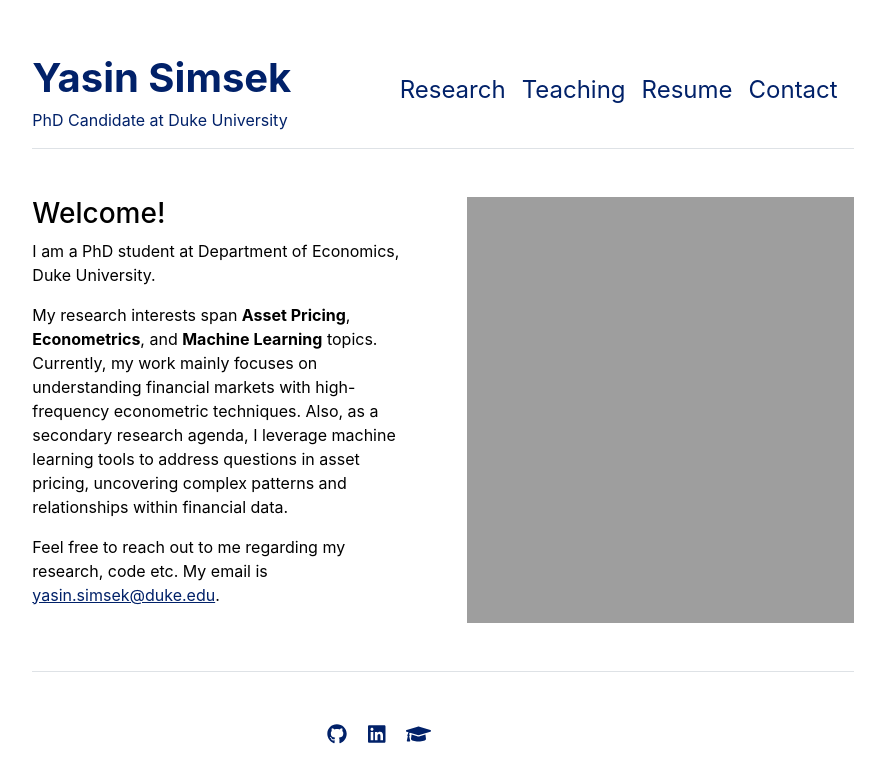
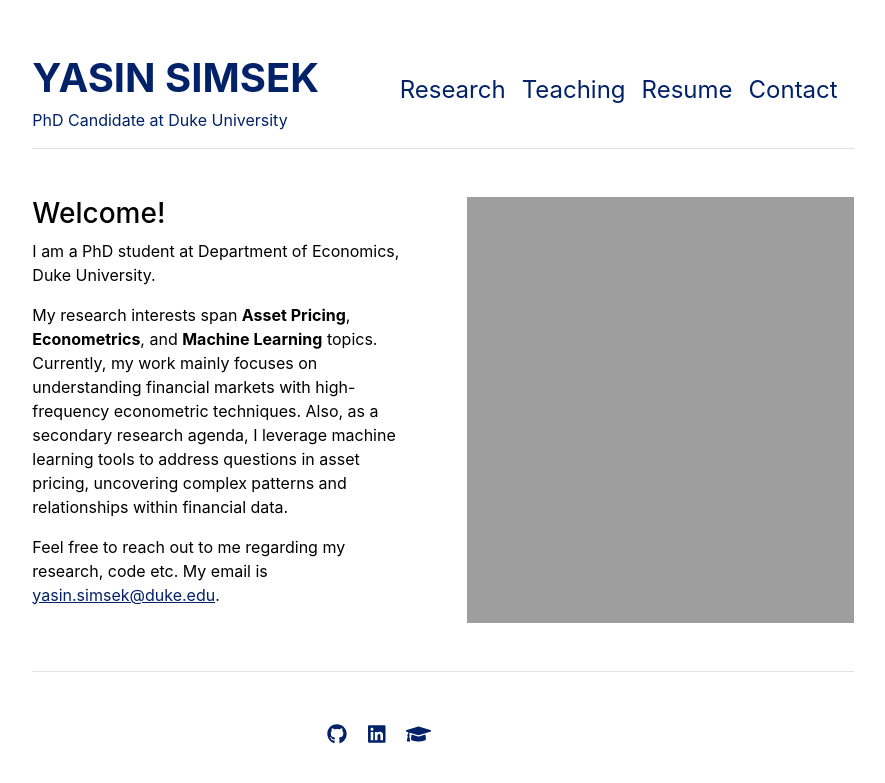
Before and after one commit to yasin-simsek/yasin-simsek.github.io, a Jekyll site: the page built from index.md, in a window 1280 px wide. Shown: the top 783 px of the page, without its empty margins (197-1082 px from the left). Built offline with Jekyll 4.4.1, drawn with Linux system fonts in a browser that asks for light colours.

```diff
--- a/_config.yml
+++ b/_config.yml
@@ -1,4 +1,4 @@
 url: "" # the base hostname & protocol for your site, e.g. http://example.com
 baseurl: "" # the subpath of your site, e.g. /blog
-title: "Yasin Simsek" # the name of your site, e.g. ACME Corp.
+title: "YASIN SIMSEK" # the name of your site, e.g. ACME Corp.
 description: "PhD Candidate at Duke University" # a short description of site's purpose
```
